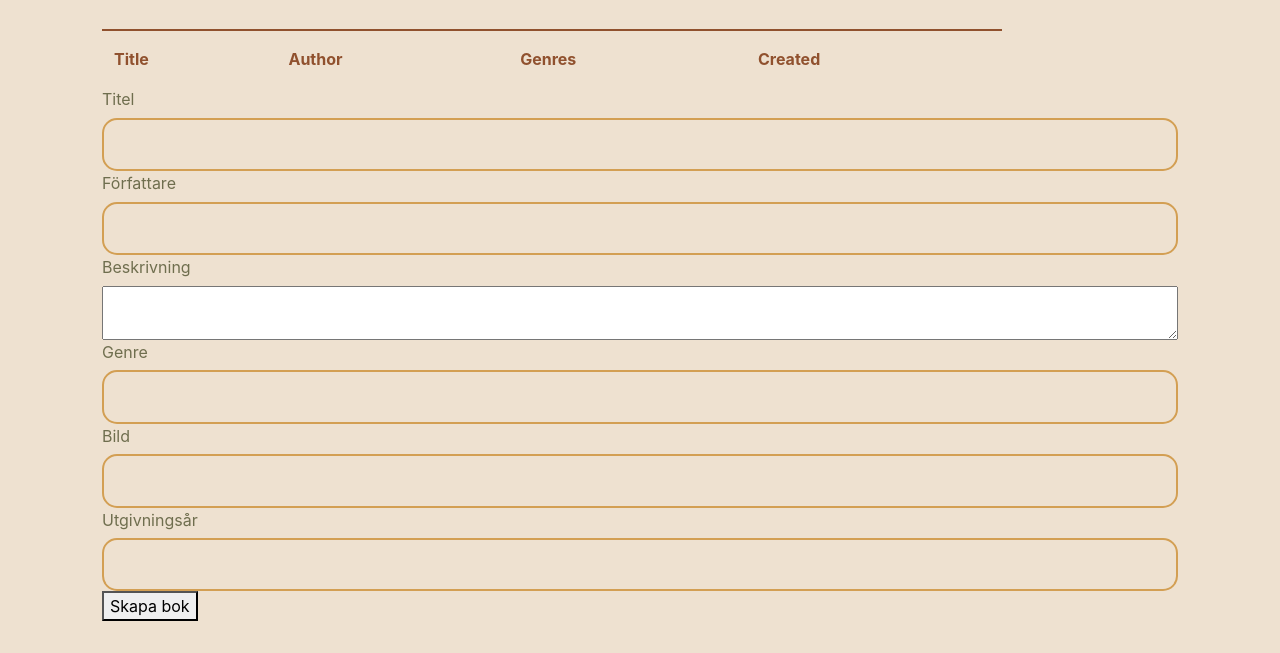
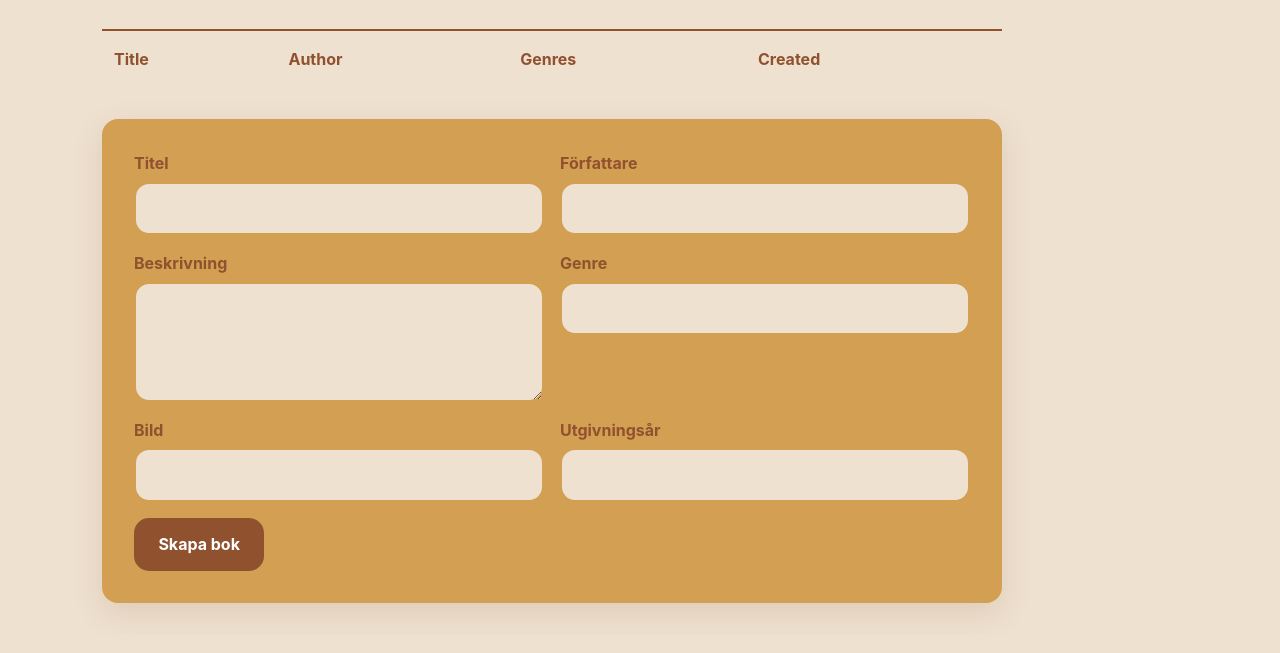
Before and after one commit to kickzon/api-assignment-2, a website: page public/protected.html in a window 1280 px wide. Shown: the part 180-833 px from the top of the page. Drawn offline with nearby package versions, Linux system fonts and the light colour scheme; no server answers.

Commit message:
style(books): style book form

```diff
--- a/public/css/books.css
+++ b/public/css/books.css
@@ -1,3 +1,4 @@
+/* Table */
 .books-table {
   width: min(100%, 900px);
   margin-top: 2rem;
@@ -46,3 +47,102 @@
     white-space: nowrap;
   }
 }
+
+/* Form */
+.create-book-form {
+  width: min(100%, 900px);
+  margin-top: 2rem;
+  padding: 2rem;
+
+  display: grid;
+  grid-template-columns: 1fr 1fr;
+  gap: 1rem;
+
+  background-color: var(--mustard);
+  /* border: 2px solid var(--mustard); */
+  border-radius: 1rem;
+  box-shadow: 0 10px 30px rgb(144 81 46 / 15%);
+}
+
+.create-book-form label {
+  color: var(--cinnamon);
+  font-family: var(--text);
+  font-weight: 700;
+}
+
+.create-book-form input,
+.create-book-form textarea {
+  width: 100%;
+  padding: 0.8rem 1rem;
+
+  border: 2px solid var(--mustard);
+  border-radius: 15px;
+
+  background-color: var(--background-color);
+  color: var(--olive);
+
+  font-family: var(--text);
+  font-size: 1rem;
+}
+
+.create-book-form textarea {
+  min-height: 120px;
+  resize: vertical;
+}
+
+.create-book-form input:focus,
+.create-book-form textarea:focus {
+  outline: 3px solid rgb(211 159 83 / 35%);
+  border-color: var(--cinnamon);
+}
+
+.create-book-form button {
+  grid-column: 1 / -1;
+  justify-self: start;
+
+  padding: 0.8rem 1.4rem;
+
+  border: 2px solid var(--cinnamon);
+  border-radius: 15px;
+
+  background-color: var(--cinnamon);
+  color: white;
+
+  font-family: var(--text);
+  font-size: 1rem;
+  font-weight: 700;
+
+  cursor: pointer;
+
+  transition:
+    background-color 0.2s ease,
+    color 0.2s ease,
+    transform 0.2s ease;
+}
+
+.create-book-form button:hover {
+  background-color: transparent;
+  color: var(--cinnamon);
+  transform: translateY(-2px);
+}
+
+.create-book-form button:focus-visible {
+  outline: 3px solid var(--mustard);
+  outline-offset: 3px;
+}
+
+/* .create-book-form .form-group {
+  display: flex;
+  flex-direction: column;
+  gap: 0.4rem;
+} */
+
+@media (max-width: 650px) {
+  .create-book-form {
+    grid-template-columns: 1fr;
+  }
+
+  .create-book-form button {
+    grid-column: auto;
+  }
+}
```
